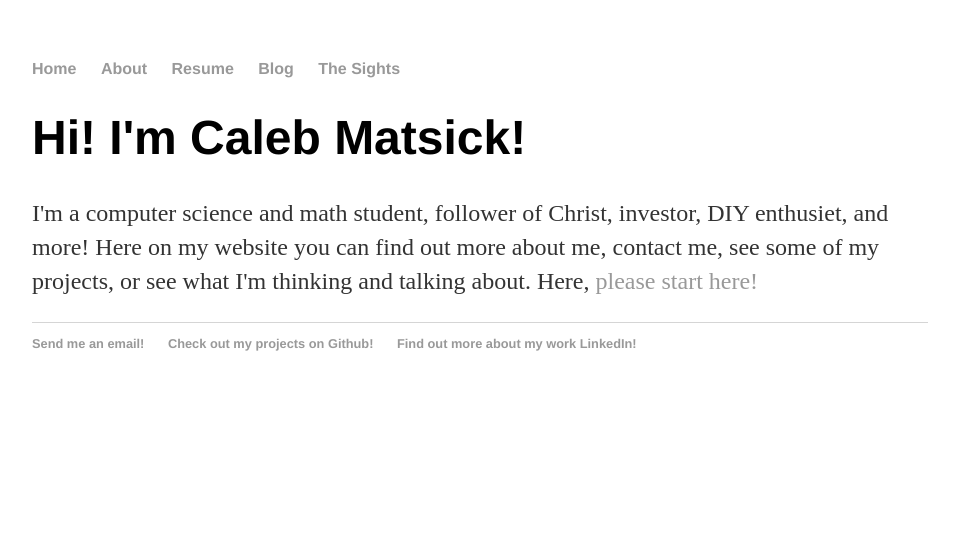
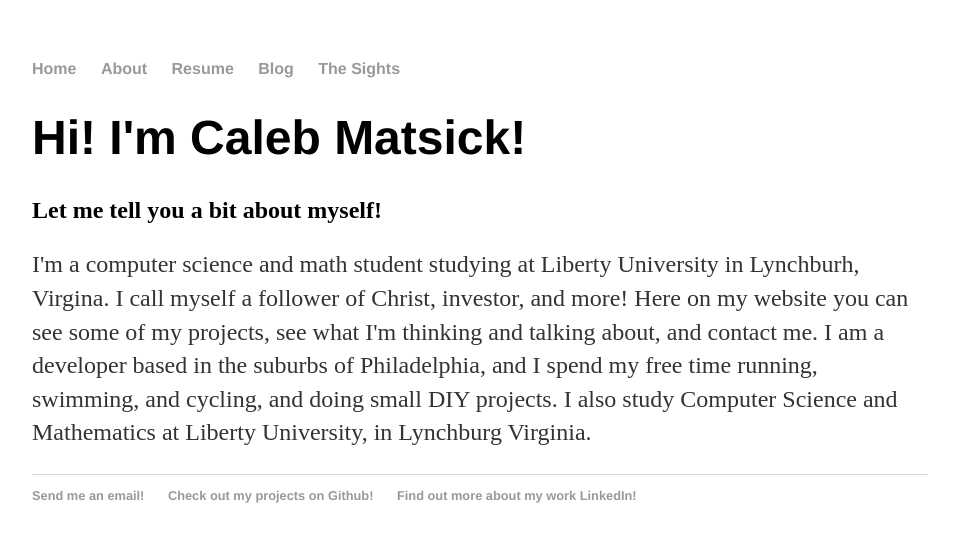
Before and after one commit to IronmanMk40/Matsick-Dot-Com, a Jekyll site: the page built from index.html, in a window 1280 px wide. Shown: the top 542 px of the page, without its empty margins (160-1119 px from the left). Built offline with Jekyll 4.4.1, drawn with Linux system fonts in a browser that asks for light colours.

Commit message:
Updated content

```diff
--- a/index.html
+++ b/index.html
@@ -4,7 +4,10 @@ title: Caleb Matsick
 ---
 <div class="blurb">
 	<h1>Hi! I'm Caleb Matsick!</h1>
-	<p>I'm a computer science and math student, follower of Christ, investor, DIY enthusiet, and more! Here on my website you
-	can find out more about me, contact me, see some of my projects, or see what I'm thinking and talking about.
-		Here, <a href="/about">please start here!</a></p>
+	<h2>Let me tell you a bit about myself!</h2>
+	<p>I'm a computer science and math student studying at Liberty University in Lynchburh, Virgina. I call myself a follower
+	of Christ, investor, and more! Here on my website you can see some of my projects, see what I'm
+	thinking and talking about, and contact me. I am  a developer based in the suburbs of Philadelphia, and I spend my free time
+	running, swimming, and cycling, and doing small DIY projects. I also study Computer Science and Mathematics at Liberty
+	University, in Lynchburg Virginia.</p>
 </div><!-- /.blurb -->
```
